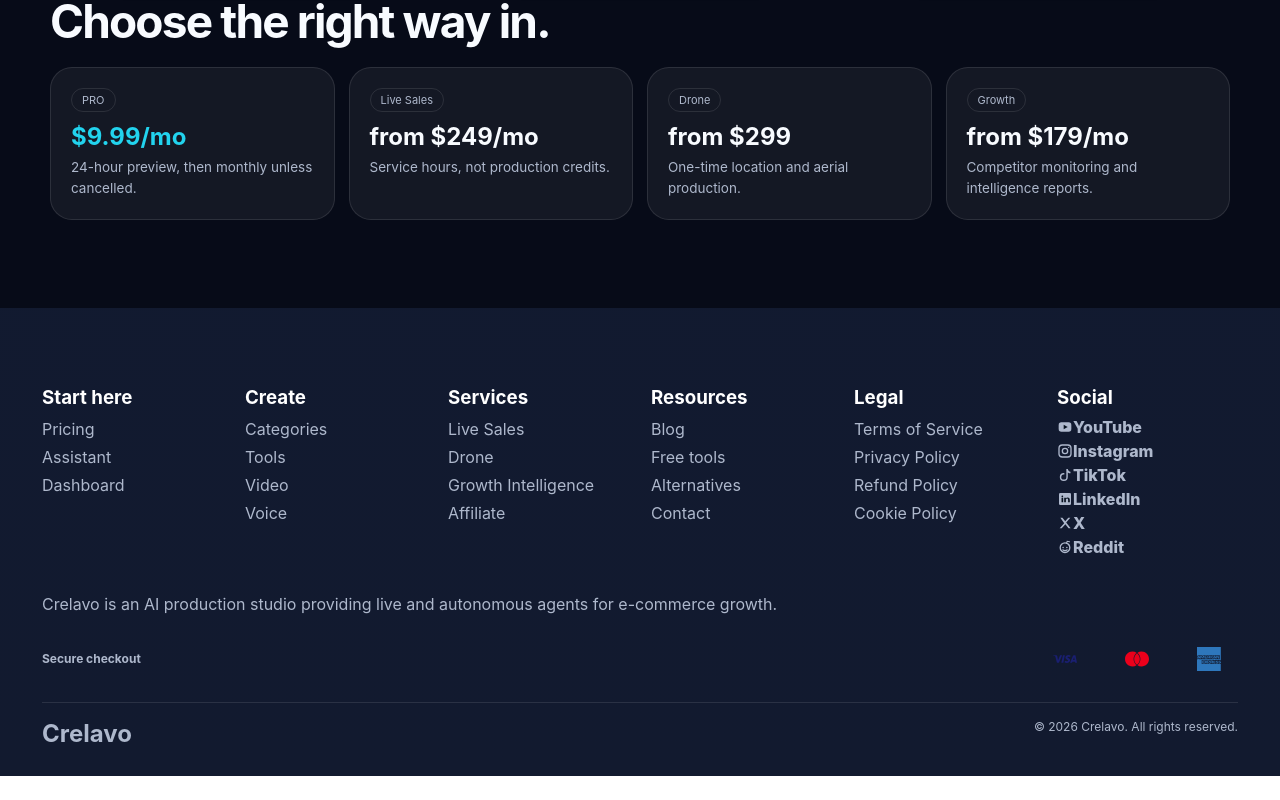
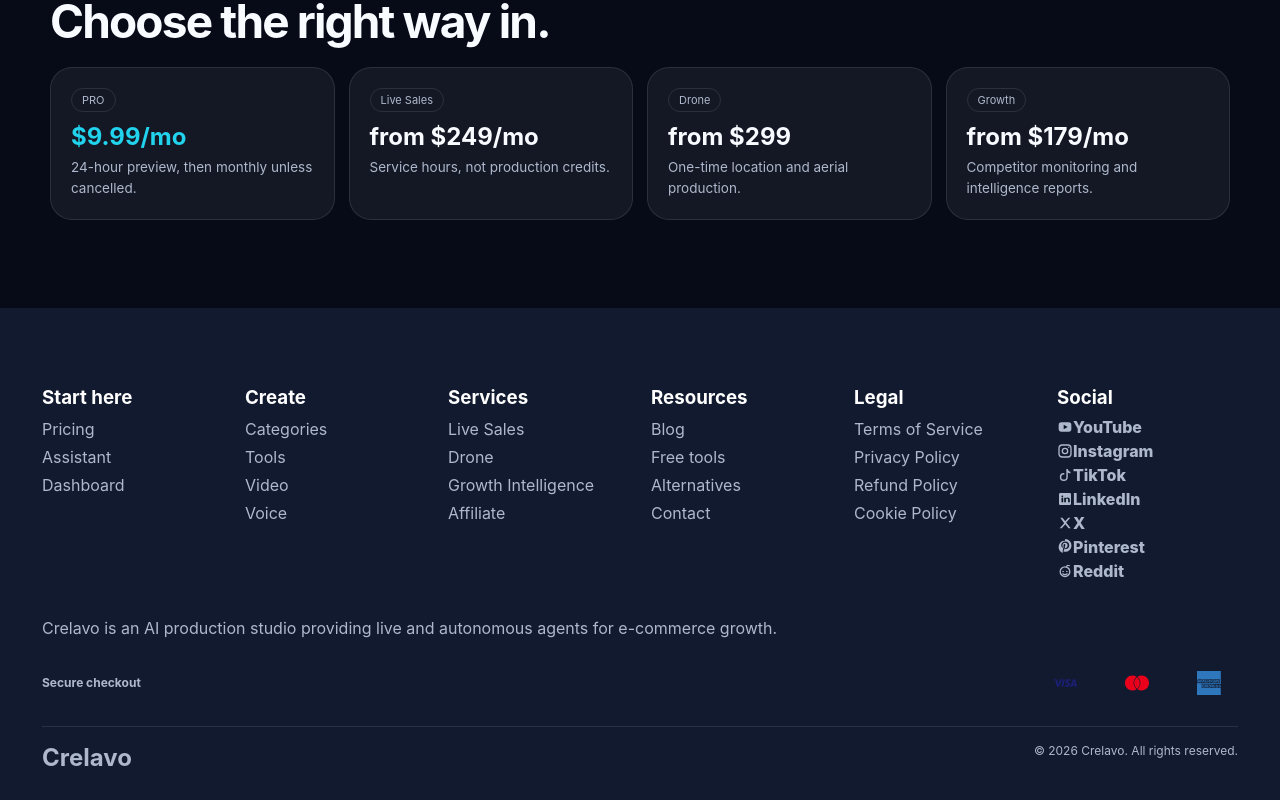
Before and after one commit to olcayto44/crelavo-vercel-upload, a Next.js app: page / in a window 1280 px wide. Shown: the part 5388-6188 px from the top of the page. Before the commit the page ends 6164 px from the top, so only its background shows below. Built offline with nearby package versions, Linux system fonts and the light colour scheme; no server answers.

Commit message:
Add Pinterest profile to site footer

```diff
--- a/src/components/SiteFooter.tsx
+++ b/src/components/SiteFooter.tsx
@@ -52,7 +52,9 @@ export function SiteFooter() {
                 <svg viewBox="0 0 24 24" aria-hidden="true"><rect x="3" y="3" width="18" height="18" rx="2" fill="currentColor"></rect><circle cx="8" cy="8" r="1.3" fill="var(--surface, #07111f)"></circle><path d="M6.8 10h2.5v7H6.8zm4 0h2.4v1c.6-.8 1.5-1.3 2.7-1.3 2.6 0 3.3 1.7 3.3 4v3.3h-2.5V14c0-1.2 0-2.7-1.6-2.7s-1.8 1.3-1.8 2.6V17h-2.5z" fill="var(--surface, #07111f)"></path></svg><span>LinkedIn</span></a>
               <a href="https://x.com/crelavohq" target="_blank" rel="noopener noreferrer">
                 <svg viewBox="0 0 24 24" aria-hidden="true"><path d="M5 4h3.2l4.1 5.5L16.9 4H20l-6.2 7.1L20.5 20h-3.2l-4.7-6.3L7.1 20H4l6.8-7.8z" fill="currentColor"></path></svg><span>X</span></a>
-              <a href="https://www.reddit.com/user/crelavo/" target="_blank" rel="noopener noreferrer">
+                             <a href="https://tr.pinterest.com/crelavoai/" target="_blank" rel="noopener noreferrer">
+                 <svg viewBox="0 0 24 24" aria-hidden="true"><path fill="currentColor" d="M12 2.5a9.5 9.5 0 0 0-3.46 18.35c-.08-1.56-.01-3.44.39-5.22l1.05-4.44s-.27-.54-.27-1.34c0-1.25.73-2.18 1.64-2.18.77 0 1.14.58 1.14 1.27 0 .77-.49 1.92-.74 2.99-.21.89.45 1.62 1.33 1.62 1.6 0 2.83-1.69 2.83-4.13 0-2.16-1.55-3.67-3.76-3.67-2.56 0-4.06 1.92-4.06 3.91 0 .78.3 1.62.67 2.08.07.08.08.16.06.25l-.25 1.03c-.04.17-.14.21-.32.13-1.18-.55-1.91-2.27-1.91-3.65 0-2.97 2.16-5.7 6.23-5.7 3.27 0 5.81 2.33 5.81 5.44 0 3.25-2.05 5.86-4.9 5.86-.96 0-1.87-.5-2.18-1.09l-.59 2.25c-.21.82-.78 1.84-1.16 2.46.87.27 1.79.42 2.74.42a9.5 9.5 0 1 0 0-19z"></path></svg><span>Pinterest</span></a>
+<a href="https://www.reddit.com/user/crelavo/" target="_blank" rel="noopener noreferrer">
                 <svg viewBox="0 0 24 24" aria-hidden="true"><circle cx="12" cy="13" r="7.2" fill="none" stroke="currentColor" strokeWidth="2"></circle><circle cx="9.2" cy="12.8" r="1.15" fill="currentColor"></circle><circle cx="14.8" cy="12.8" r="1.15" fill="currentColor"></circle><path d="M8.6 16.1c1 .9 2.1 1.35 3.4 1.35s2.4-.45 3.4-1.35" fill="none" stroke="currentColor" strokeWidth="1.6" strokeLinecap="round"></path><circle cx="17.4" cy="8.2" r="1.2" fill="currentColor"></circle><path d="M14.1 6.7 15.3 3.4 18.8 4.2" fill="none" stroke="currentColor" strokeWidth="1.6" strokeLinecap="round"></path></svg><span>Reddit</span></a>
             </nav>
           </div>
```
